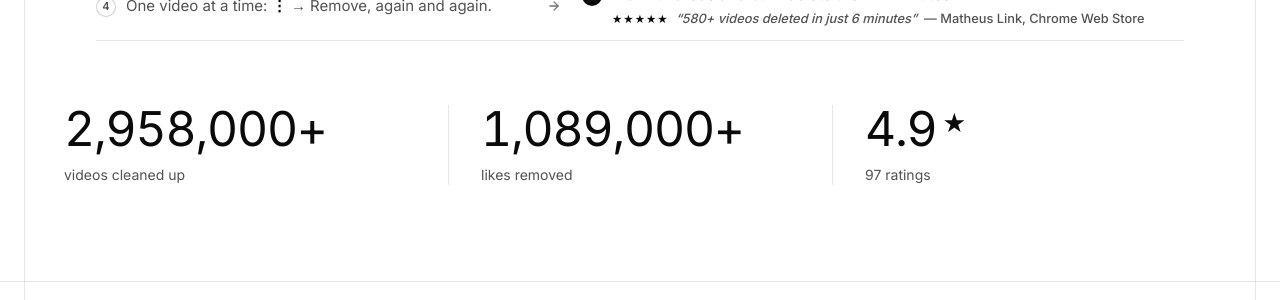
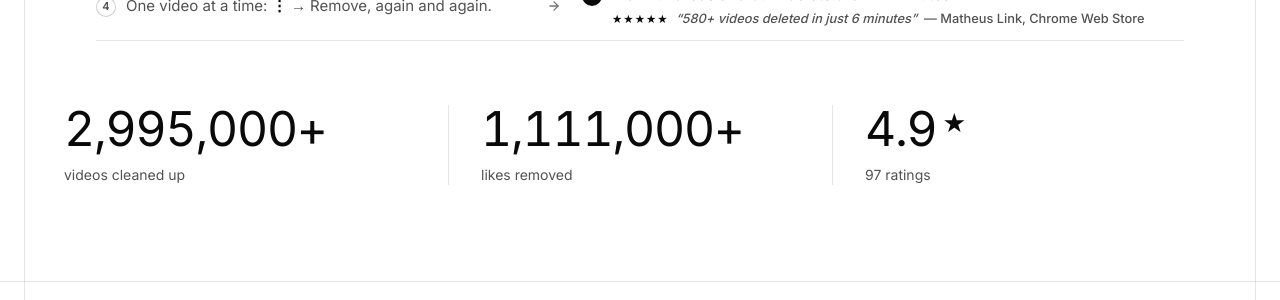
Before and after one commit to dominic-lam/tidywl-site, a Jekyll site: the page built from index.html, in a window 1280 px wide and 900 px high, scrolled down 868 px. Shown: the part 161-461 px from the top of the window. Built offline with Jekyll 4.4.1, drawn with Linux system fonts in a browser that asks for light colours.

Commit message:
chore: update usage totals (auto)

```diff
--- a/_data/usage.yml
+++ b/_data/usage.yml
@@ -5,10 +5,10 @@
 # Each *Raw is the unrounded value that counter's monotonic guard
 # compares against on the next run. One lastUpdated covers all three:
 # the run is all-or-nothing, so they always come from one response.
-deletedTotal: "2,958,000"
-deletedRaw: 2958060
-unlikedTotal: "1,089,000"
-unlikedRaw: 1089798
-movedTotal: "381,000"
-movedRaw: 381900
-lastUpdated: "2026-11-13"
+deletedTotal: "2,995,000"
+deletedRaw: 2995502
+unlikedTotal: "1,111,000"
+unlikedRaw: 1111351
+movedTotal: "382,000"
+movedRaw: 382766
+lastUpdated: "2026-11-14"
```
